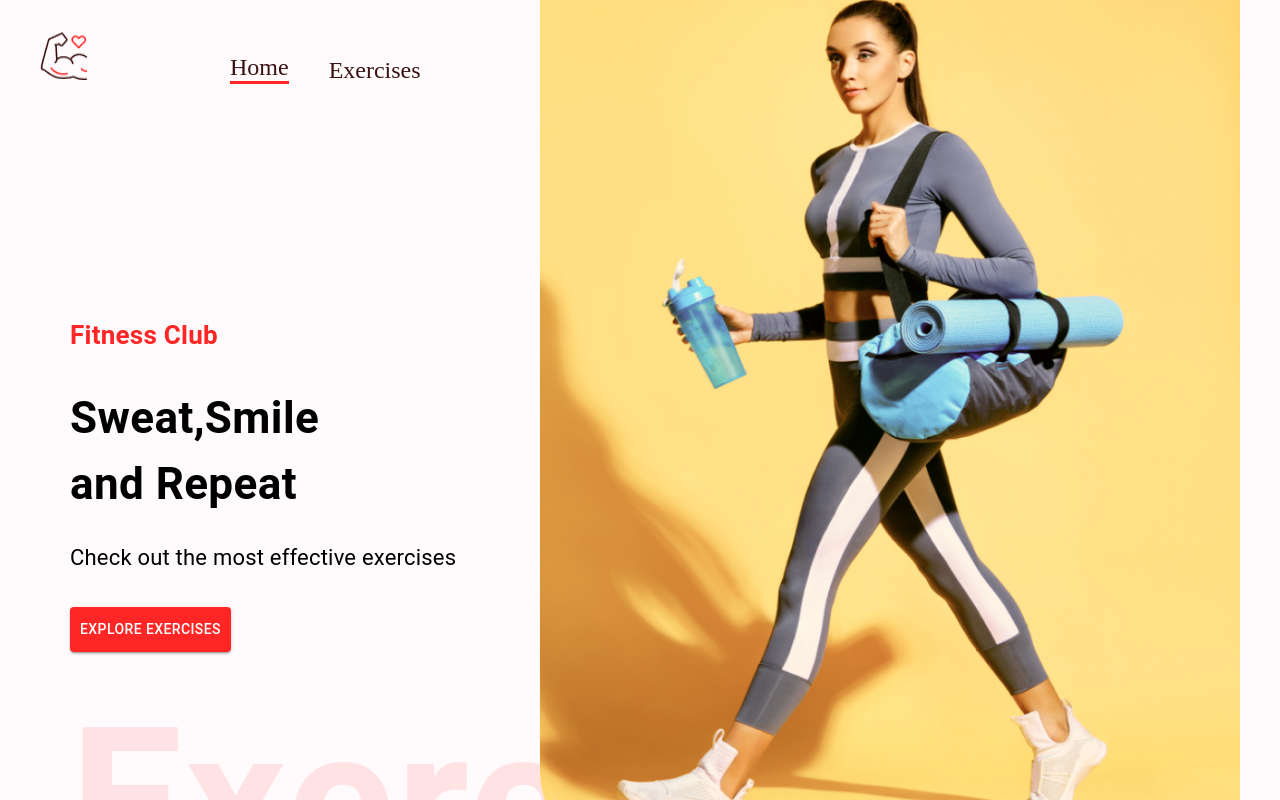
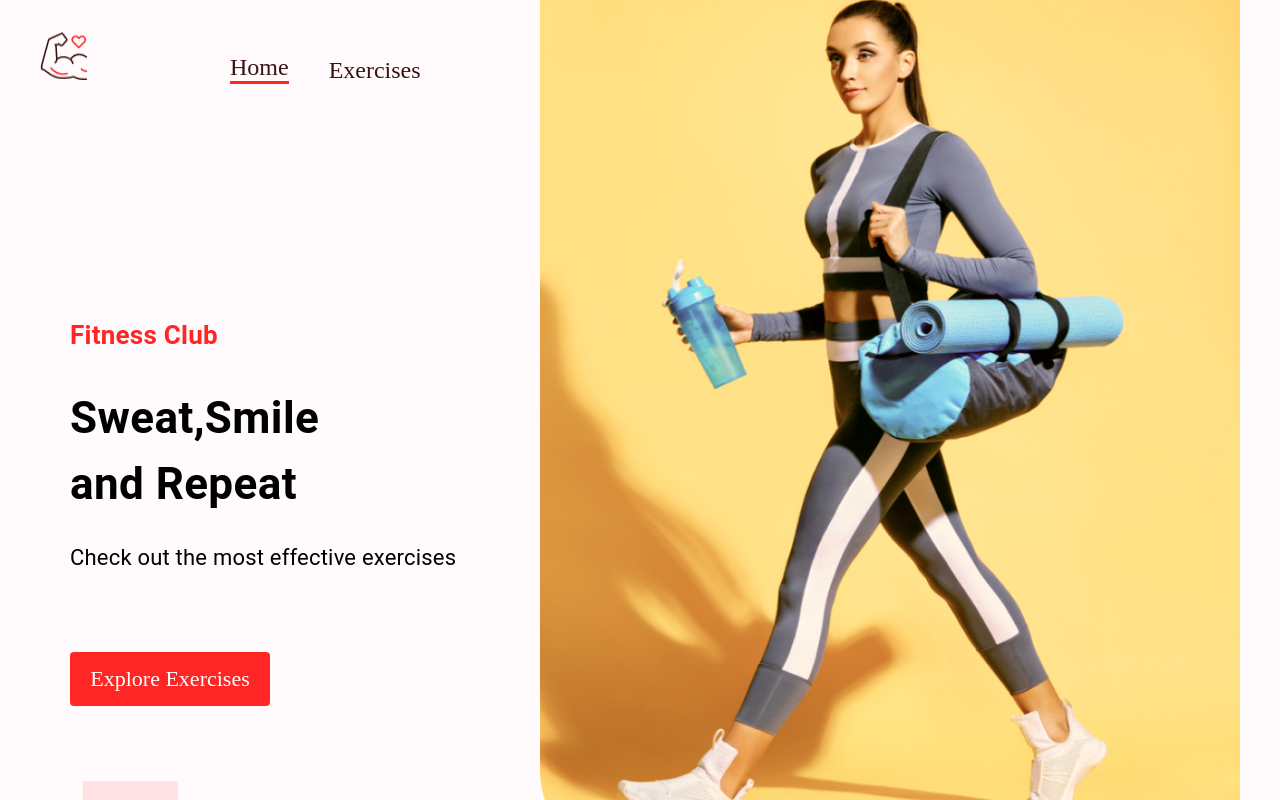
Before and after one commit to Mrinal-xx-Singha/FitnessClub, a React (Create React App) app: page / in a window 1280 px wide. Shown: the top 800 px of the page. Built offline with nearby package versions, Linux system fonts and the light colour scheme; no server answers.

Commit message:
Completed...

```diff
--- a/src/components/Footer.js
+++ b/src/components/Footer.js
@@ -5,7 +5,7 @@ const Footer = () => {
   return (
     <Box mt='80px' bgcolor='#fff3f4'>
       <Stack gap='40px' alignItems='center' px='40px' pt='24px' sx={{backgroundColor:'#777799'}}>
-        <Typography variant='h5' pd='40px' mt='20px' mb='20px'>
+        <Typography variant='h5' pd='40px' mt='20px' mb='20px' sx={{backgroundColor:''}}>
           Made With 🤍 By Mrinal Singha
           <br />ig_mrinalsingha
         </Typography>
--- a/src/components/HeroBanner.js
+++ b/src/components/HeroBanner.js
@@ -1,5 +1,5 @@
 import React from 'react'
-import {Box, Button, Stack,Typography} from '@mui/material'
+import {Box , Stack,Typography} from '@mui/material'
 
 
 import HeroBannerImage from '../assets/images/banner.png'
@@ -25,8 +25,11 @@ const HeroBanner = () => {
         lineHeight='35px' mb={4}>
             Check out the most effective exercises
         </Typography>
-        <Button variant='contained' color='error' href='#exercises'
-        sx={{backgroundColor:'#ff2625',padding:'10px'}}>Explore Exercises</Button>
+        <Stack>
+            <a href="#exercises" style={{ marginTop: '45px', textDecoration: 'none', width: '200px', textAlign: 'center', background: '#FF2625', padding: '14px', fontSize: '22px', textTransform: 'none', color: 'white', borderRadius: '4px' }}>Explore Exercises</a>
+        </Stack>
+        {/* <Button variant='contained' color='error' href='#exercises'
+        sx={{backgroundColor:'#ff2625',padding:'10px'}}>Explore Exercises</Button> */}
         <Typography
         fontWeight={600}
         color='#ff2625'
```
Also changed, not shown: 1 other file (tests, documents, lock files or other folders).
